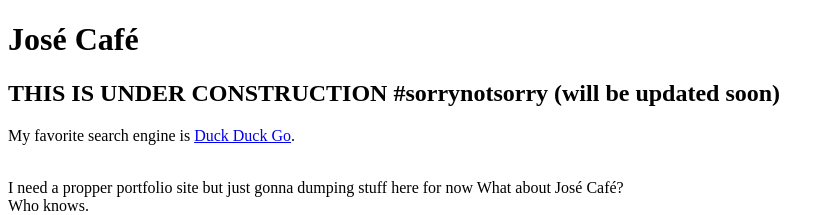
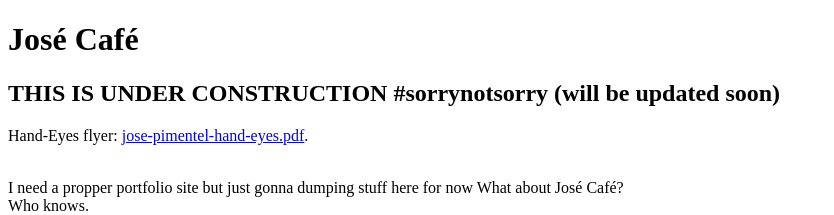
Before and after one commit to jedpimentel/cafe, a plain HTML site: page index.html in a window 1280 px wide. Shown: the top 215 px of the page, without its empty margins (0-834 px from the left). Drawn offline with Linux system fonts and the light colour scheme.

Commit message:
add flyer pdf

```diff
--- a/index.html
+++ b/index.html
@@ -11,7 +11,7 @@
   <h1>José Café</h1>
 
   <h2>THIS IS UNDER CONSTRUCTION #sorrynotsorry (will be updated soon)</h2>
-  <p></p>My favorite search engine is <a href="https://duckduckgo.com">Duck Duck Go</a>.</p>
+  <p>Hand-Eyes flyer: <a href="jose-pimentel-hand-eyes.pdf">jose-pimentel-hand-eyes.pdf</a>.</p>
 
 
   <p><!-- Here Be Dragons, only some random ramblings ahead --><br>
```
Also changed, not shown: 1 other file.
